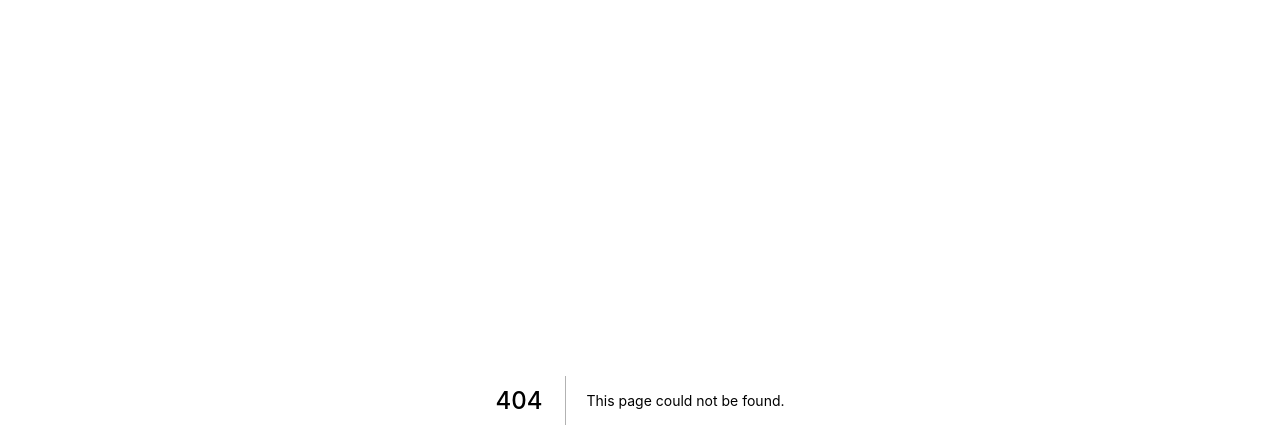
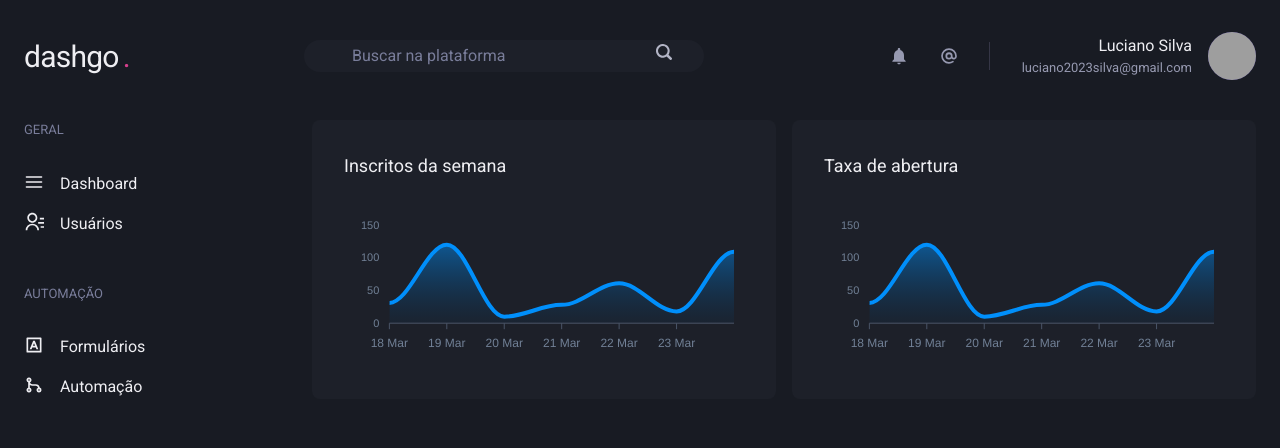
Before and after one commit to Luciano-Ferreira/Dashgo, a Next.js app: page /dashboard in a window 1280 px wide. Before the commit this address had no page. Shown: the top 448 px of the page. Built offline with nearby package versions, Linux system fonts and the light colour scheme; grey boxes are pictures that could not be loaded.

Commit message:
dashboard and login

```diff
--- a/src/components/Form/Input.tsx
+++ b/src/components/Form/Input.tsx
@@ -1,6 +1,4 @@
 import { FormLabel, FormControl, Input as ChakraInput, InputProps as ChakraInputProps } from '@chakra-ui/react';
-
-
 
 interface InputProps extends ChakraInputProps {
   name: string;
--- /dev/null
+++ b/src/components/Header.tsx
@@ -0,0 +1,74 @@
+import { Flex, Text, Input, HStack, Box, Avatar } from '@chakra-ui/react';
+import { Search2Icon, BellIcon, AtSignIcon } from '@chakra-ui/icons';
+
+export function Header() {
+  return(
+    <Flex
+      as='header'
+      w='100%'
+      maxWidth={1480}
+      h='20'
+      mx='auto'
+      mt='4'
+      px='6'
+      align='center'>
+        <Text
+          fontSize='3xl'
+          fontWeigth='bold'
+          letterSpacing='tight'
+          w='64'>
+          dashgo
+          <Text as='span' color='pink.500' ml='1'>.</Text>
+        </Text>
+
+        <Flex
+          as='label'
+          flex='1'
+          py='1'
+          px='8'
+          ml='6'
+          maxW={400}
+          alignSelf='center'
+          color='gray.200'
+          position='relative'
+          bg='gray.800'
+          borderRadius='full' >
+
+          <Input
+            color='gray.50'
+            variant='unstyled'
+            px='4'
+            mr='4'
+            placeholder='Buscar na plataforma'
+            _placeholder={{ color: 'gray.400'}}
+          />
+          <Search2Icon />
+        </Flex>
+
+        <Flex
+          align='center'
+          ml='auto'>
+            <HStack
+              spacing='8'
+              mx='8'
+              pr='8'
+              py='1'
+              color='gray.300'
+              borderRightWidth={1}
+              borderColor='gray.700' >
+              <BellIcon fontSize='20'></BellIcon>
+              <AtSignIcon></AtSignIcon>
+            </HStack>
+            <Flex align='center'>
+              <Box mr='4' textAlign='right'>
+                <Text>Luciano Silva</Text>
+                <Text color='gray.300' fontSize='small'>luciano2023silva@gmail.com</Text>
+              </Box>
+              <Avatar size='md' name='Luciano Silva' src='https://github.com/luciano-ferreira.png'>
+
+              </Avatar>
+            </Flex>
+        </Flex>
+    </Flex>
+  )
+}
--- /dev/null
+++ b/src/components/Sidebar.tsx
@@ -0,0 +1,38 @@
+import { Box, Stack, Text, Link, Icon } from '@chakra-ui/react';
+import { HamburgerIcon } from '@chakra-ui/icons';
+import { RiContactsLine, RiGitMergeLine, RiInputMethodLine } from 'react-icons/ri';
+
+export function Sidebar(){
+  return(
+    <Box as='aside' w='64' mr='8'>
+      <Stack spacing='12' align='flex-start'>
+        <Box>
+          <Text fontWeigth='bold' color='gray.400' fontSize='small'>GERAL</Text>
+          <Stack spacing='4' mt='8' align='stretch'>
+            <Link display='flex' align='center'>
+              <HamburgerIcon fontSize='20' />
+              <Text ml='4' fontWeigth='medium'>Dashboard</Text>
+            </Link>
+            <Link display='flex' align='center'>
+              <Icon as={RiContactsLine} fontSize='20' />
+              <Text ml='4' fontWeigth='medium'>Usuários</Text>
+            </Link>
+          </Stack>
+        </Box>
+        <Box>
+          <Text fontWeigth='bold' color='gray.400' fontSize='small'>AUTOMAÇÃO</Text>
+          <Stack spacing='4' mt='8' align='stretch'>
+            <Link display='flex' align='center'>
+              <Icon as={RiInputMethodLine} fontSize='20' />
+              <Text ml='4' fontWeigth='medium'>Formulários</Text>
+            </Link>
+            <Link display='flex' align='center'>
+              <Icon as={RiGitMergeLine} fontSize='20' />
+              <Text ml='4' fontWeigth='medium'>Automação</Text>
+            </Link>
+          </Stack>
+        </Box>
+      </Stack>
+    </Box>
+  )
+}
--- /dev/null
+++ b/src/pages/dashboard.tsx
@@ -0,0 +1,95 @@
+import { Flex, SimpleGrid, Box, Text, theme } from '@chakra-ui/react';
+import dynamic from 'next/dynamic';
+import { Header } from '../components/Header';
+import { Sidebar } from '../components/Sidebar';
+
+import { ApexOptions } from 'apexcharts';
+
+const Chart = dynamic(() => import('react-apexcharts'), {
+  ssr: false,
+})
+
+const options: ApexOptions = {
+  chart: {
+    toolbar: {
+      show: false,
+    },
+    zoom: {
+      enabled: false,
+    },
+    foreColor: theme.colors.gray[500],
+  },
+  grid: {
+    show: false
+  },
+  dataLabels: {
+    enabled: false,
+  },
+  tooltip: {
+    enabled: false,
+  },
+  xaxis: {
+    type: 'datetime',
+    axisBorder: {
+      color: theme.colors.gray[600]
+    },
+    axisTicks: {
+      color: theme.colors.gray[600]
+    },
+    categories: [
+      '2021-03-18T00:00:00.000Z',
+      '2021-03-19T00:00:00.000Z',
+      '2021-03-20T00:00:00.000Z',
+      '2021-03-21T00:00:00.000Z',
+      '2021-03-22T00:00:00.000Z',
+      '2021-03-23T00:00:00.000Z',
+      '2021-03-24T00:00:00.000Z'
+    ],
+  },
+  fill: {
+    opacity: 0.3,
+    type: 'gradient',
+    gradient: {
+      shade: 'dark',
+      opacityFrom: 0.7,
+      opacityTo: 0.3
+    }
+  }
+};
+
+const series = [
+  { name: 'series1', data: [31, 120, 10, 28, 61, 18, 109 ] }
+];
+
+export default function Dashboard() {
+  return (
+    <Flex direction='column' h='100vh'>
+      <Header />
+      <Flex w='100%' my='6' maxW={1480} mx='auto' px='6'>
+        <Sidebar />
+
+        <SimpleGrid  flex='1' gap='4' minChildWidth='320px' align='flex-start'>
+          <Box
+            p='8'
+            bg='gray.800'
+            borderRadius={8}
+            pb='4'
+          >
+            <Text fontSize='lg' mb='4' >Inscritos da semana</Text>
+            <Chart options={options} series={series} type='area' height={160} />
+          </Box>
+          <Box
+            p='8'
+            bg='gray.800'
+            borderRadius={8}
+            pb='4'
+          >
+            <Text fontSize='lg' mb='4'>Taxa de abertura</Text>
+            <Chart options={options} series={series} type='area' height={160} />
+
+          </Box>
+        </SimpleGrid>
+      </Flex>
+    </Flex>
+  )
+}
```
Also changed, not shown: package.json (+7 -2 lines), .eslintrc.json, 1 other file (tests, documents, lock files or other folders).
